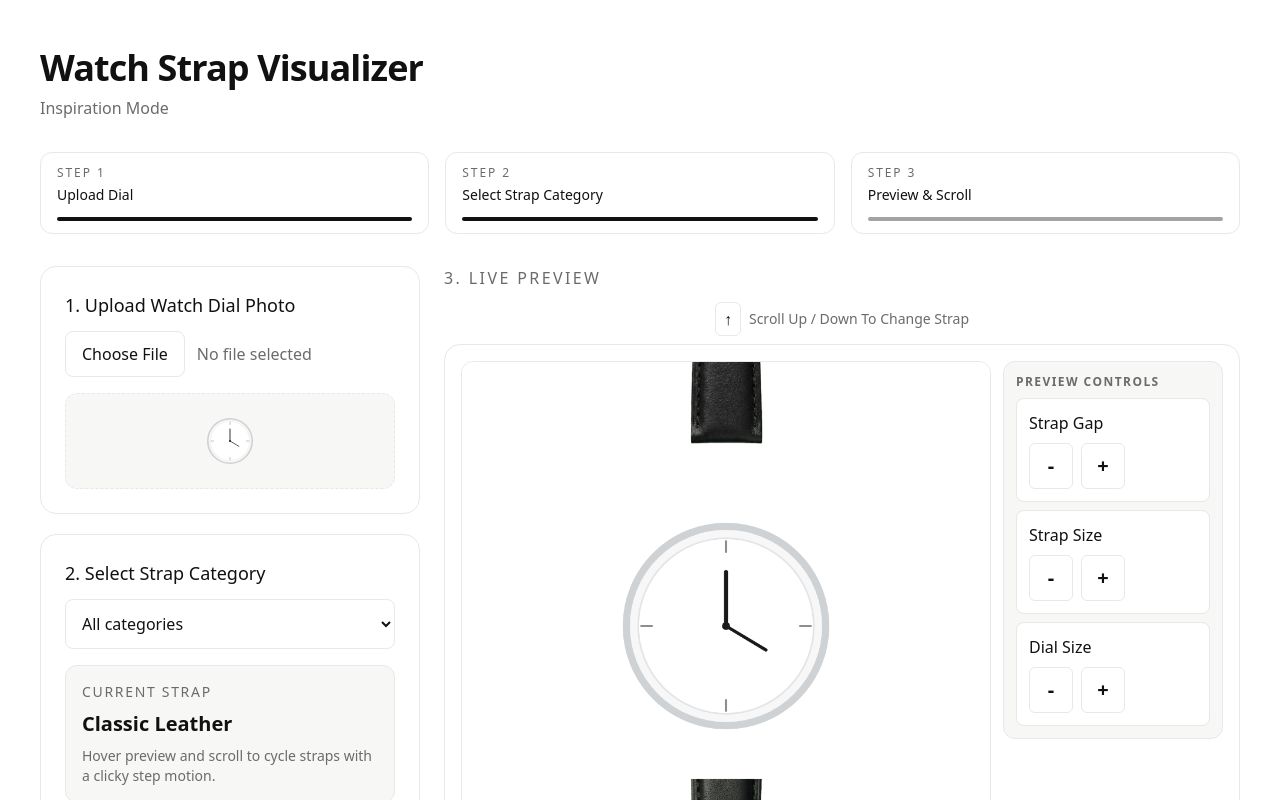
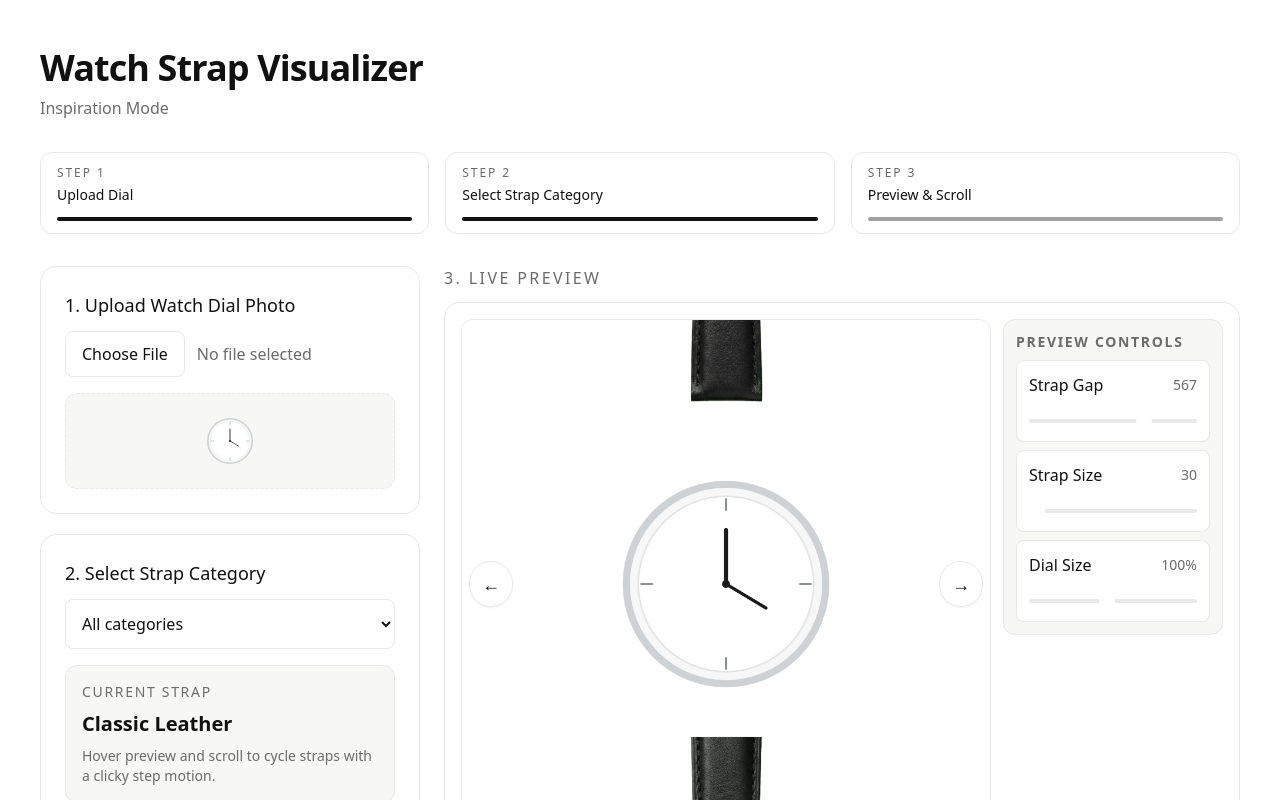
Before and after one commit to sakaarpuri/watch-strap-visualizer, a Next.js app: page / in a window 1280 px wide. Shown: the top 800 px of the page. Built offline with nearby package versions, Linux system fonts and the light colour scheme.

Commit message:
Modernize preview controls, add arrow navigation, and improve strap cleanup

```diff
--- a/app/page.tsx
+++ b/app/page.tsx
@@ -87,33 +87,28 @@ export default function Home() {
     [partA, partB, currentStrap]
   );
 
-  const adjustGap = (direction: "in" | "out") => {
+  const setGapHalf = (nextHalfGap: number) => {
     if (!partA || !partB) return;
     const centerY = (partA.y + partB.y) / 2;
-    const halfGap = (partB.y - partA.y) / 2;
-    const step = 28;
     const minHalfGap = 250;
     const maxHalfGap = 700;
-    const nextHalfGap = clamp(
-      halfGap + (direction === "in" ? -step : step),
-      minHalfGap,
-      maxHalfGap
-    );
-    setPartA((prev) => (prev ? { ...prev, y: centerY - nextHalfGap } : prev));
-    setPartB((prev) => (prev ? { ...prev, y: centerY + nextHalfGap } : prev));
+    const boundedGap = clamp(nextHalfGap, minHalfGap, maxHalfGap);
+    setPartA((prev) => (prev ? { ...prev, y: centerY - boundedGap } : prev));
+    setPartB((prev) => (prev ? { ...prev, y: centerY + boundedGap } : prev));
   };
 
-  const adjustStrapScale = (direction: "in" | "out") => {
-    const step = 5;
-    const nextA = clamp((partA?.scale ?? 80) + (direction === "in" ? step : -step), 30, 230);
-    const nextB = clamp((partB?.scale ?? 80) + (direction === "in" ? step : -step), 30, 230);
-    setPartA((prev) => (prev ? { ...prev, scale: nextA } : prev));
-    setPartB((prev) => (prev ? { ...prev, scale: nextB } : prev));
+  const setStrapScale = (nextScale: number) => {
+    const boundedScale = clamp(nextScale, 30, 250);
+    setPartA((prev) => (prev ? { ...prev, scale: boundedScale } : prev));
+    setPartB((prev) => (prev ? { ...prev, scale: boundedScale } : prev));
   };
 
-  const adjustDialScale = (direction: "in" | "out") => {
-    setDialScale((prev) => clamp(prev + (direction === "in" ? 0.05 : -0.05), 0.7, 1.35));
+  const setDialScaleValue = (nextScale: number) => {
+    setDialScale(clamp(nextScale, 0.7, 1.35));
   };
+
+  const strapGap = partA && partB ? (partB.y - partA.y) / 2 : 320;
+  const strapScale = partA && partB ? (partA.scale + partB.scale) / 2 : 90;
 
   return (
     <main className="mx-auto max-w-7xl px-6 py-10 md:px-10 md:py-12">
@@ -189,17 +184,6 @@ export default function Home() {
           <h2 className="mb-3 text-base font-medium uppercase tracking-[0.15em] text-muted">
             3. Live Preview
           </h2>
-          <div className="mb-2 flex items-center justify-center gap-2 text-center text-sm font-medium text-muted">
-            <button
-              type="button"
-              onClick={() => onCycleStrap(-1)}
-              className="rounded-md border border-line px-2 py-1 text-base text-ink hover:bg-canvas"
-              aria-label="Previous strap"
-            >
-              ↑
-            </button>
-            <span>Scroll Up / Down To Change Strap</span>
-          </div>
         {isCleaningDial ? (
           <div className="rounded-2xl border border-line bg-canvas p-4 text-sm text-muted">
             Cleaning uploaded dial background...
@@ -223,24 +207,33 @@ export default function Home() {
             onCycleStrap={onCycleStrap}
             controls={
               <div className="rounded-xl border border-line bg-canvas p-3">
-                <p className="text-xs font-semibold uppercase tracking-[0.12em] text-muted">
+                <p className="text-sm font-semibold uppercase tracking-[0.12em] text-muted">
                   Preview Controls
                 </p>
                 <div className="mt-2 grid gap-2">
-                  <ControlRow
+                  <SliderControl
                     label="Strap Gap"
-                    onMinus={() => adjustGap("in")}
-                    onPlus={() => adjustGap("out")}
+                    min={250}
+                    max={700}
+                    step={1}
+                    value={strapGap}
+                    onChange={setGapHalf}
                   />
-                  <ControlRow
+                  <SliderControl
                     label="Strap Size"
-                    onMinus={() => adjustStrapScale("out")}
-                    onPlus={() => adjustStrapScale("in")}
+                    min={30}
+                    max={250}
+                    step={1}
+                    value={strapScale}
+                    onChange={setStrapScale}
                   />
-                  <ControlRow
+                  <SliderControl
                     label="Dial Size"
-                    onMinus={() => adjustDialScale("out")}
-                    onPlus={() => adjustDialScale("in")}
+                    min={0.7}
+                    max={1.35}
+                    step={0.01}
+                    value={dialScale}
+                    onChange={setDialScaleValue}
                   />
                 </div>
               </div>
@@ -251,18 +244,6 @@ export default function Home() {
             Upload a watch image to start previewing straps.
           </div>
         )}
-          <div className="mt-2 flex items-center justify-center gap-2 text-center text-sm font-medium text-muted">
-            <button
-              type="button"
-              onClick={() => onCycleStrap(1)}
-              className="rounded-md border border-line px-2 py-1 text-base text-ink hover:bg-canvas"
-              aria-label="Next strap"
-            >
-              ↓
-            </button>
-            <span>Scroll Up / Down To Change Strap</span>
-          </div>
-
         <p className="mt-3 text-sm text-muted">
           Visual inspiration only. Final fit depends on lug width &amp; strap model.
         </p>
@@ -275,34 +256,34 @@ export default function Home() {
   );
 }
 
-interface ControlRowProps {
+interface SliderControlProps {
   label: string;
-  onMinus: () => void;
-  onPlus: () => void;
+  min: number;
+  max: number;
+  step: number;
+  value: number;
+  onChange: (value: number) => void;
 }
 
-function ControlRow({ label, onMinus, onPlus }: ControlRowProps) {
+function SliderControl({ label, min, max, step, value, onChange }: SliderControlProps) {
   return (
     <div className="rounded-lg border border-line bg-white p-3">
-      <span className="text-base font-medium text-ink">{label}</span>
-      <div className="flex gap-2">
-        <button
-          type="button"
-          onClick={onMinus}
-          className="mt-2 min-h-11 min-w-11 rounded-md border border-line px-3 py-2 text-xl font-semibold text-ink hover:bg-canvas"
-          aria-label={`${label} decrease`}
-        >
-          -
-        </button>
-        <button
-          type="button"
-          onClick={onPlus}
-          className="mt-2 min-h-11 min-w-11 rounded-md border border-line px-3 py-2 text-xl font-semibold text-ink hover:bg-canvas"
-          aria-label={`${label} increase`}
-        >
-          +
-        </button>
+      <div className="mb-2 flex items-center justify-between">
+        <span className="text-base font-medium text-ink">{label}</span>
+        <span className="text-sm text-muted">
+          {label === "Dial Size" ? `${Math.round(value * 100)}%` : Math.round(value)}
+        </span>
       </div>
+      <input
+        type="range"
+        min={min}
+        max={max}
+        step={step}
+        value={value}
+        onChange={(event) => onChange(Number(event.target.value))}
+        className="h-2 w-full"
+        aria-label={label}
+      />
     </div>
   );
 }
--- a/components/CanvasPreview.tsx
+++ b/components/CanvasPreview.tsx
@@ -8,8 +8,7 @@ import {
   useEffect,
   useImperativeHandle,
   useRef,
-  useState,
-  WheelEvent
+  useState
 } from "react";
 import {
   CANVAS_SIZE,
@@ -59,8 +58,6 @@ const CanvasPreview = forwardRef<CanvasPreviewRef, CanvasPreviewProps>(
     const [error, setError] = useState<string>("");
     const [isTicking, setIsTicking] = useState(false);
     const [cursor, setCursor] = useState<CSSProperties["cursor"]>("grab");
-    const lastTickAtRef = useRef(0);
-    const wheelCarryRef = useRef(0);
     const strapImageSizeRef = useRef<{ aW: number; aH: number; bW: number; bH: number } | null>(
       null
     );
@@ -240,23 +237,6 @@ const CanvasPreview = forwardRef<CanvasPreviewRef, CanvasPreviewProps>(
       setCursor("grab");
     };
 
-    const onWheel = (event: WheelEvent<HTMLCanvasElement>) => {
-      event.preventDefault();
-      const now = Date.now();
-      wheelCarryRef.current += event.deltaY;
-
-      const threshold = 90;
-      const canTick = now - lastTickAtRef.current > 140;
-      if (Math.abs(wheelCarryRef.current) < threshold || !canTick) return;
-
-      const direction: 1 | -1 = wheelCarryRef.current > 0 ? 1 : -1;
-      wheelCarryRef.current = 0;
-      lastTickAtRef.current = now;
-      setIsTicking(true);
-      window.setTimeout(() => setIsTicking(false), 90);
-      onCycleStrap(direction);
-    };
-
     return (
       <div
         className={`rounded-2xl border p-4 transition ${
@@ -264,17 +244,42 @@ const CanvasPreview = forwardRef<CanvasPreviewRef, CanvasPreviewProps>(
         }`}
       >
         <div className={controls ? "grid gap-3 lg:grid-cols-[1fr,220px]" : ""}>
+          <div className="relative">
+            <button
+              type="button"
+              onClick={() => {
+                setIsTicking(true);
+                window.setTimeout(() => setIsTicking(false), 90);
+                onCycleStrap(-1);
+              }}
+              className="absolute left-2 top-1/2 z-10 -translate-y-1/2 rounded-full border border-line bg-white/95 px-3 py-2 text-lg text-ink shadow-sm hover:bg-canvas"
+              aria-label="Previous strap"
+            >
+              ←
+            </button>
             <canvas
               ref={canvasRef}
               onPointerDown={onPointerDown}
               onPointerMove={onPointerMove}
               onPointerUp={endDrag}
               onPointerCancel={endDrag}
-            onWheel={onWheel}
               className="aspect-square w-full rounded-xl border border-line bg-white"
               style={{ touchAction: "none", cursor }}
-            aria-label="Preview canvas. Drag strap body to move. Drag strap edges to resize. Scroll to cycle straps."
+              aria-label="Preview canvas. Drag strap body to move. Drag strap edges to resize."
             />
+            <button
+              type="button"
+              onClick={() => {
+                setIsTicking(true);
+                window.setTimeout(() => setIsTicking(false), 90);
+                onCycleStrap(1);
+              }}
+              className="absolute right-2 top-1/2 z-10 -translate-y-1/2 rounded-full border border-line bg-white/95 px-3 py-2 text-lg text-ink shadow-sm hover:bg-canvas"
+              aria-label="Next strap"
+            >
+              →
+            </button>
+          </div>
           {controls ? <div className="self-start">{controls}</div> : null}
         </div>
         {error ? <p className="mt-2 text-sm text-red-600">{error}</p> : null}
--- a/lib/compose.ts
+++ b/lib/compose.ts
@@ -239,6 +239,38 @@ const averageCornerColor = (
   return { r: r / count, g: g / count, b: b / count };
 };
 
+const removeLegacyStrapHeuristic = (
+  data: Uint8ClampedArray,
+  width: number,
+  height: number
+) => {
+  const cx = width / 2;
+  const cy = height / 2;
+  const halfW = width / 2;
+  const halfH = height / 2;
+
+  for (let y = 0; y < height; y += 1) {
+    for (let x = 0; x < width; x += 1) {
+      const i = (y * width + x) * 4;
+      const alpha = data[i + 3];
+      if (alpha === 0) continue;
+
+      const nx = Math.abs((x - cx) / halfW);
+      const ny = Math.abs((y - cy) / halfH);
+
+      // Suppress vertical strap-like areas above and below dial/case region.
+      if (ny > 0.55 && nx < 0.62) {
+        data[i + 3] = 0;
+        continue;
+      }
+
+      if (ny > 0.45 && nx < 0.45) {
+        data[i + 3] = Math.min(data[i + 3], 26);
+      }
+    }
+  }
+};
+
 export const autoCleanDialImage = async (file: File): Promise<string> => {
   const src = URL.createObjectURL(file);
   try {
@@ -265,7 +297,6 @@ export const autoCleanDialImage = async (file: File): Promise<string> => {
         data[i + 3] = 0;
       }
     }
-
     ctx.putImageData(imageData, 0, 0);
 
     let minX = canvas.width;
@@ -306,6 +337,10 @@ export const autoCleanDialImage = async (file: File): Promise<string> => {
 
     outCtx.clearRect(0, 0, cropWidth, cropHeight);
     outCtx.drawImage(canvas, minX, minY, cropWidth, cropHeight, 0, 0, cropWidth, cropHeight);
+
+    const cropped = outCtx.getImageData(0, 0, cropWidth, cropHeight);
+    removeLegacyStrapHeuristic(cropped.data, cropWidth, cropHeight);
+    outCtx.putImageData(cropped, 0, 0);
     return out.toDataURL("image/png");
   } finally {
     URL.revokeObjectURL(src);
```
Lines whose indentation alone changed are shown as unchanged.
